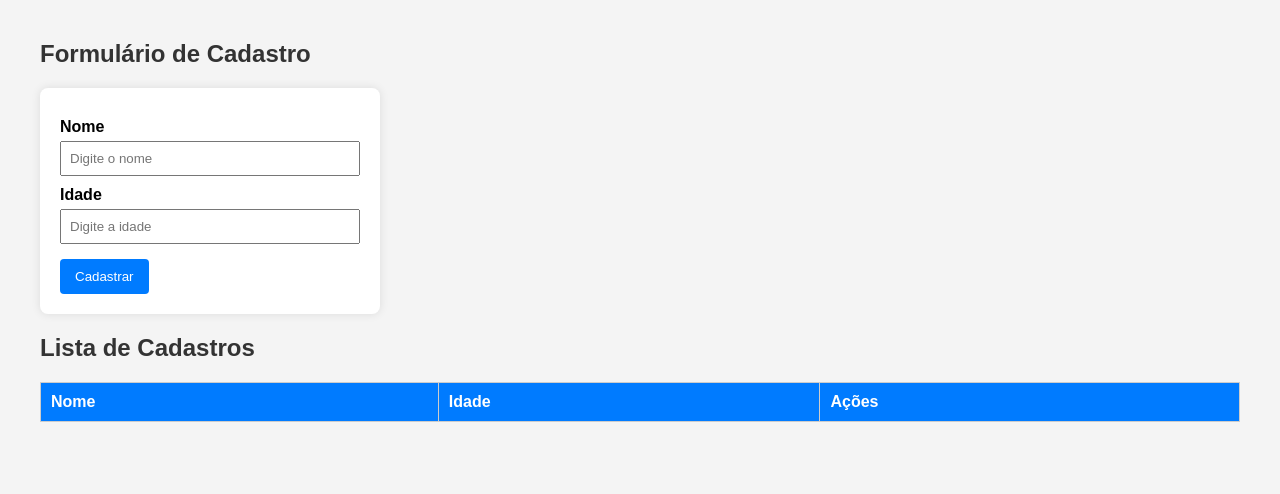
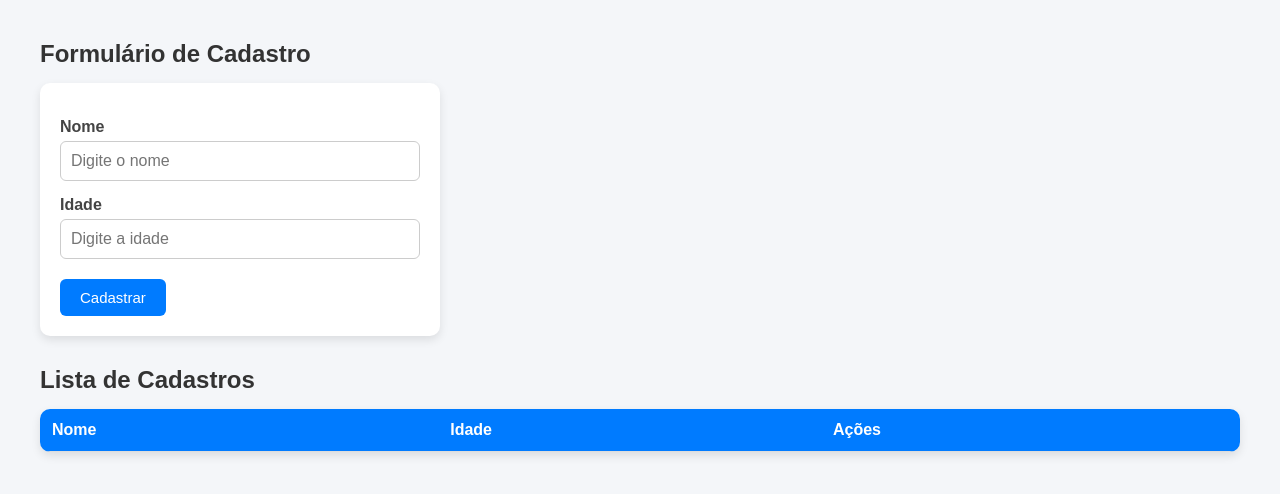
Before and after one commit to duda781/projeto, a plain HTML site: page index.html in a window 1280 px wide. Drawn offline with Linux system fonts and the light colour scheme.

Commit message:
melhoria de visual

```diff
--- a/style.css
+++ b/style.css
@@ -1,43 +1,61 @@
+* {
+    margin: 0;
+    padding: 0;
+    box-sizing: border-box;
+}
+
 body {
-    font-family: Arial, sans-serif;
-    margin: 40px;
-    background-color: #f4f4f4;
+    font-family: Arial, Helvetica, sans-serif;
+    background-color: #f4f6f9;
+    padding: 40px;
 }
 
 h2 {
     color: #333;
+    margin-bottom: 15px;
 }
 
 form {
     background: #fff;
+    max-width: 400px;
     padding: 20px;
-    border-radius: 8px;
-    width: 300px;
-    margin-bottom: 20px;
-    box-shadow: 0 0 10px rgba(0, 0, 0, 0.1);
+    border-radius: 10px;
+    box-shadow: 0 4px 10px rgba(0, 0, 0, 0.1);
+    margin-bottom: 30px;
 }
 
 label {
     display: block;
-    margin-top: 10px;
+    margin-top: 15px;
+    margin-bottom: 5px;
     font-weight: bold;
+    color: #444;
 }
 
 input {
     width: 100%;
-    padding: 8px;
-    margin-top: 5px;
-    box-sizing: border-box;
+    padding: 10px;
+    border: 1px solid #ccc;
+    border-radius: 6px;
+    font-size: 16px;
+    transition: border-color 0.3s;
+}
+
+input:focus {
+    outline: none;
+    border-color: #007BFF;
 }
 
 button {
-    margin-top: 15px;
-    padding: 10px 15px;
+    margin-top: 20px;
+    padding: 10px 20px;
     background-color: #007BFF;
     color: #fff;
     border: none;
-    border-radius: 4px;
+    border-radius: 6px;
+    font-size: 15px;
     cursor: pointer;
+    transition: background-color 0.3s;
 }
 
 button:hover {
@@ -48,16 +66,41 @@ table {
     width: 100%;
     border-collapse: collapse;
     background: #fff;
+    box-shadow: 0 4px 10px rgba(0, 0, 0, 0.1);
+    border-radius: 10px;
+    overflow: hidden;
+}
+
+thead {
+    background-color: #007BFF;
+    color: #fff;
 }
 
 th,
 td {
-    border: 1px solid #ccc;
-    padding: 10px;
+    padding: 12px;
     text-align: left;
+    border-bottom: 1px solid #ddd;
 }
 
-th {
-    background-color: #007BFF;
-    color: #fff;
+tbody tr:nth-child(even) {
+    background-color: #f8f9fa;
 }
+
+tbody tr:hover {
+    background-color: #e9f2ff;
+}
+
+td:last-child {
+    text-align: center;
+}
+
+td button {
+    margin: 0;
+    padding: 8px 14px;
+    background-color: #dc3545;
+}
+
+td button:hover {
+    background-color: #b02a37;
+}
```
